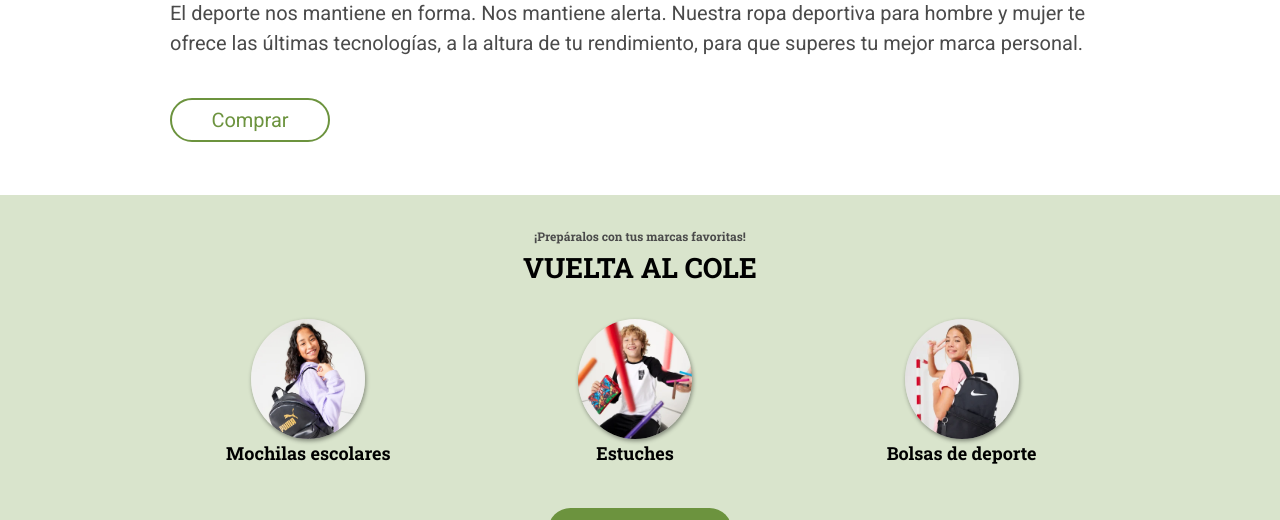
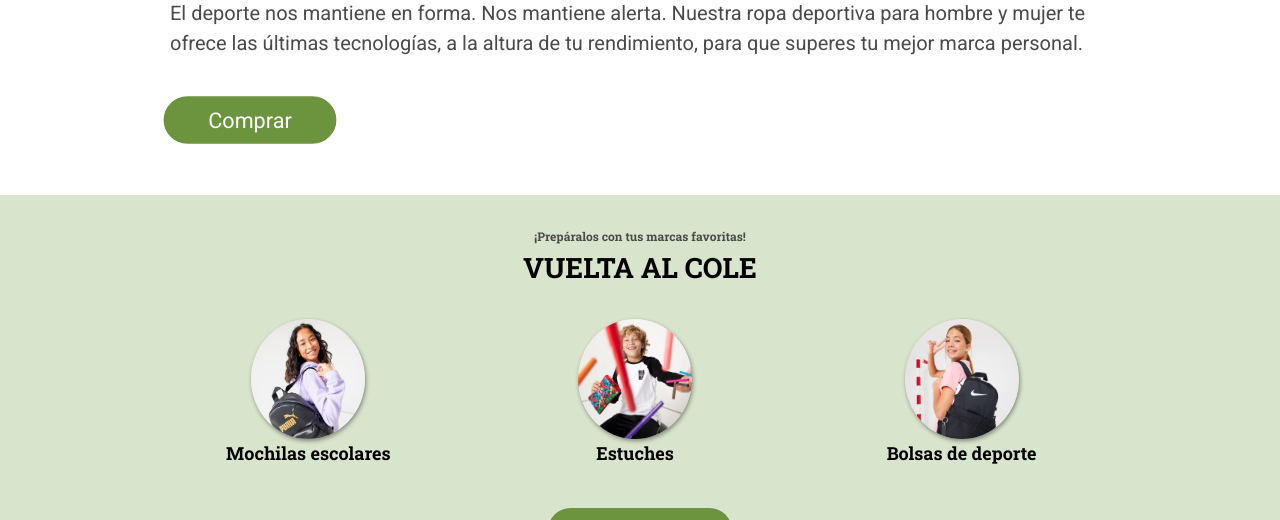
Before and after one commit to Adalab/modulo-1-evaluacion-final-BravoCarmen, a website: page src/html/index.html in a window 1280 px wide. In both pictures the pointer is over the link "Comprar". Shown: the part 935-1455 px from the top of the page. Drawn offline with nearby package versions, Linux system fonts and the light colour scheme; files that its build step writes are made by us from their sources; files whose address does not match are found by name.

Commit message:
add hover transition

```diff
--- a/src/scss/layout/_footer.scss
+++ b/src/scss/layout/_footer.scss
@@ -59,6 +59,12 @@
     }
 }
 
+// .box__circle-up:hover {
+//     animation:
+//     move-top 3s linear,
+//     change-color 5s linear;
+//   }
+
 .box_footer{
     display: flex;
     flex-direction: column;
--- a/src/scss/layout/_section1.scss
+++ b/src/scss/layout/_section1.scss
@@ -72,3 +72,10 @@
         padding: 0.8rem;
         width: 16rem;
     }
+
+    .button-shop:hover {
+        background-color: $color-dark-green;
+        color: white;
+        scale:108%;
+        transition-duration: 0.3s;
+      }
--- a/src/scss/layout/_section2.scss
+++ b/src/scss/layout/_section2.scss
@@ -83,3 +83,9 @@
         }
 
 }
+
+.button-start:hover {
+    background-color: black;
+    scale:108%;
+    transition-duration: 0.3s;
+  }
```
